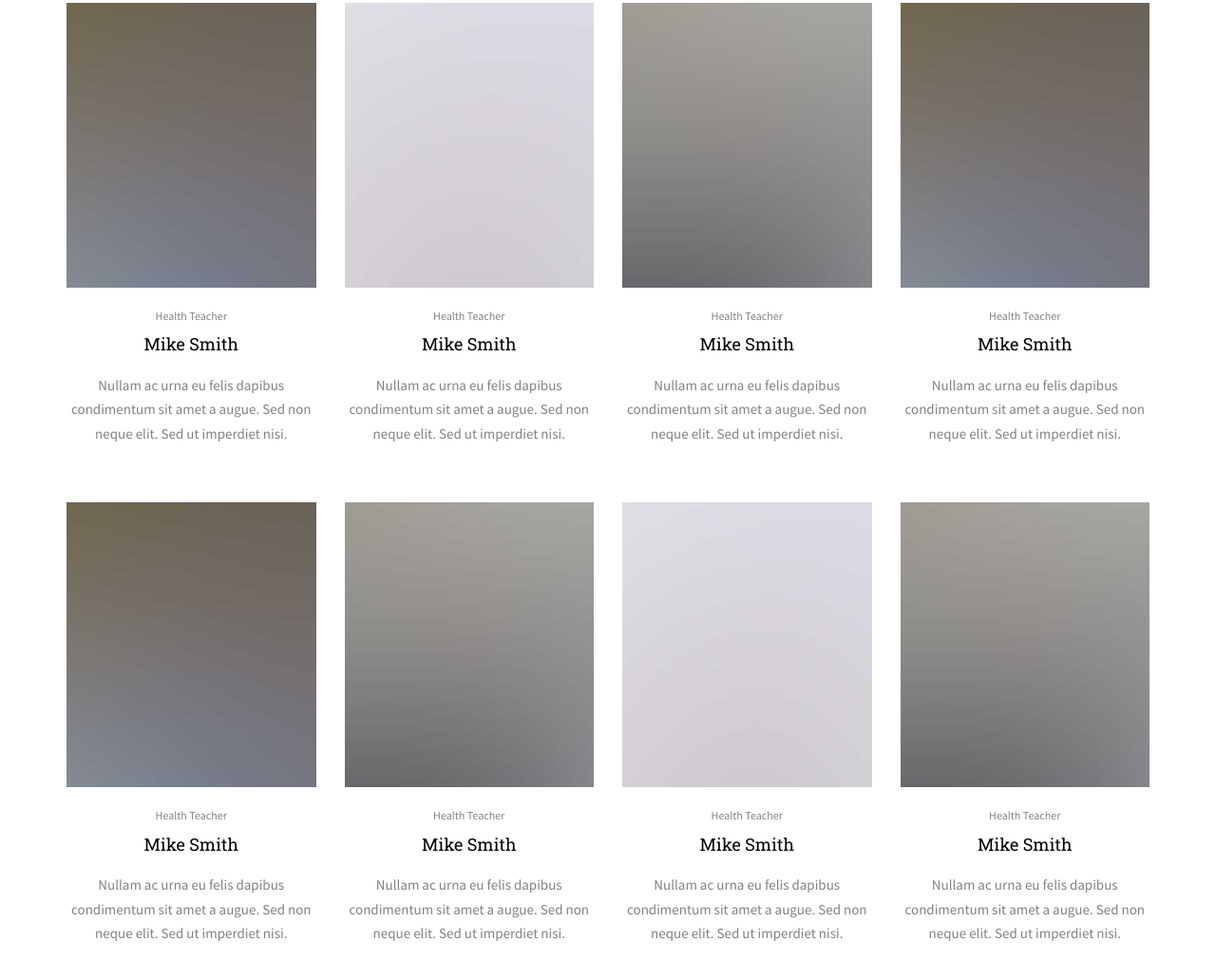
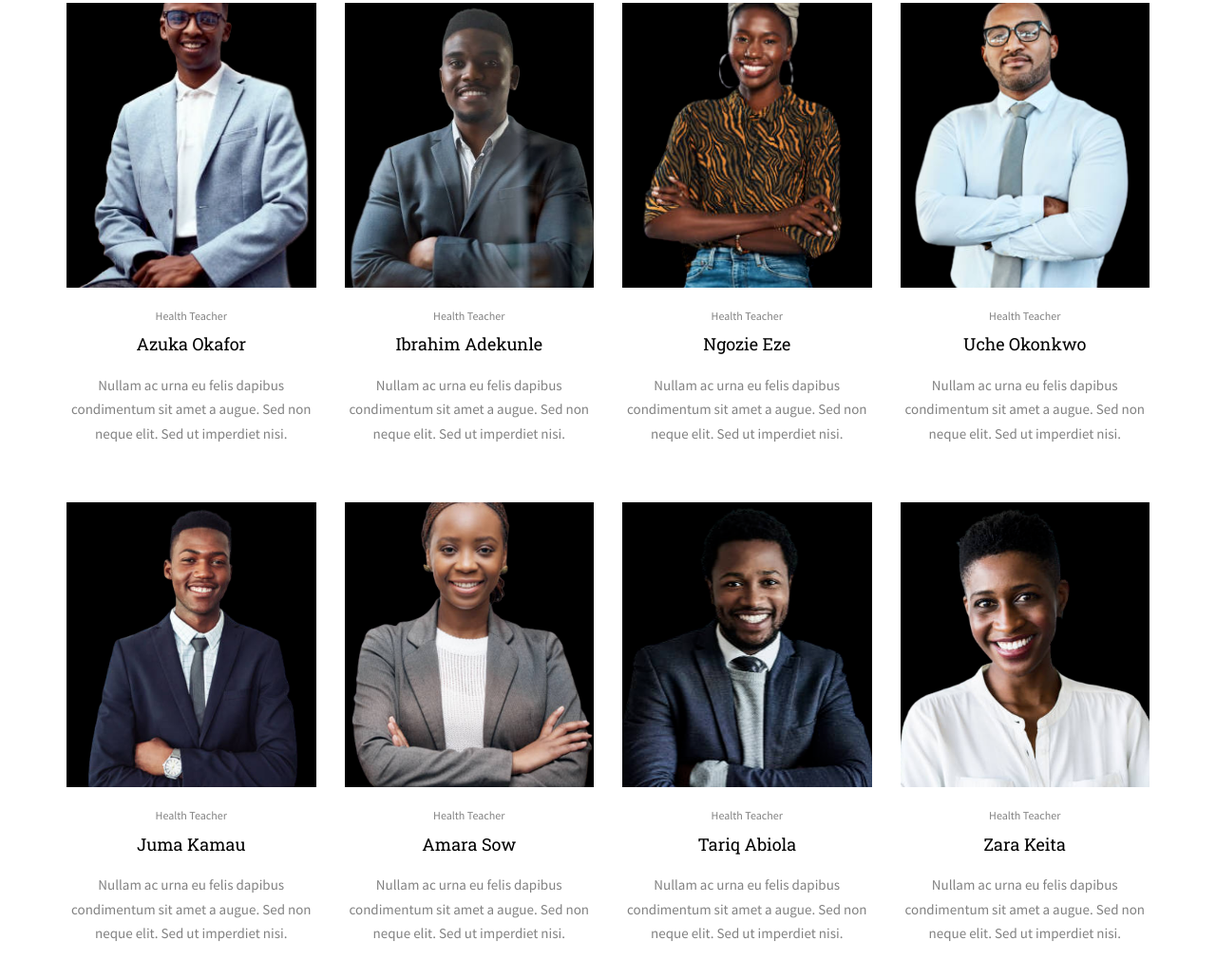
Before and after one commit to Thatchidinma/Learnhub, a plain HTML site: page teacher.html in a window 1280 px wide. Shown: the part 854-1884 px from the top of the page at 95% size. Drawn offline with Linux system fonts and the light colour scheme; files whose address does not match are found by name.

Commit message:
teacher's page modified

```diff
--- a/teacher.html
+++ b/teacher.html
@@ -148,7 +148,7 @@
 			<div class="row">
 				<div class="col-md-3 text-center">
 					<div class="staff">
-						<div class="staff-img" style="background-image: url(images/staff-1.jpg);">
+						<div class="staff-img" style="background-image: url(images/Teacherm3.png);">
 							<ul class="fh5co-social">
 								<li><a href="#"><i class="icon-facebook2"></i></a></li>
 								<li><a href="#"><i class="icon-twitter2"></i></a></li>
@@ -157,13 +157,13 @@
 							</ul>
 						</div>
 						<span>Health Teacher</span>
-						<h3><a href="#">Mike Smith</a></h3>
+						<h3><a href="#">Azuka Okafor</a></h3>
 						<p>Nullam ac urna eu felis dapibus condimentum sit amet a augue. Sed non neque elit. Sed ut imperdiet nisi.</p>
 					</div>
 				</div>
 				<div class="col-md-3 animate-box text-center">
 					<div class="staff">
-						<div class="staff-img" style="background-image: url(images/staff-2.jpg);">
+						<div class="staff-img" style="background-image: url(images/Teacherm.png);">
 							<ul class="fh5co-social">
 								<li><a href="#"><i class="icon-facebook2"></i></a></li>
 								<li><a href="#"><i class="icon-twitter2"></i></a></li>
@@ -172,13 +172,13 @@
 							</ul>
 						</div>
 						<span>Health Teacher</span>
-						<h3><a href="#">Mike Smith</a></h3>
+						<h3><a href="#">Ibrahim Adekunle</a></h3>
 						<p>Nullam ac urna eu felis dapibus condimentum sit amet a augue. Sed non neque elit. Sed ut imperdiet nisi.</p>
 					</div>
 				</div>
 				<div class="col-md-3 animate-box text-center">
 					<div class="staff">
-						<div class="staff-img" style="background-image: url(images/staff-3.jpg);">
+						<div class="staff-img" style="background-image: url(images/Teacherf2.png);">
 							<ul class="fh5co-social">
 								<li><a href="#"><i class="icon-facebook2"></i></a></li>
 								<li><a href="#"><i class="icon-twitter2"></i></a></li>
@@ -187,13 +187,13 @@
 							</ul>
 						</div>
 						<span>Health Teacher</span>
-						<h3><a href="#">Mike Smith</a></h3>
+						<h3><a href="#">Ngozie Eze</a></h3>
 						<p>Nullam ac urna eu felis dapibus condimentum sit amet a augue. Sed non neque elit. Sed ut imperdiet nisi.</p>
 					</div>
 				</div>
 				<div class="col-md-3 animate-box text-center">
 					<div class="staff">
-						<div class="staff-img" style="background-image: url(images/staff-1.jpg);">
+						<div class="staff-img" style="background-image: url(images/Teacherm2.png);">
 							<ul class="fh5co-social">
 								<li><a href="#"><i class="icon-facebook2"></i></a></li>
 								<li><a href="#"><i class="icon-twitter2"></i></a></li>
@@ -202,13 +202,13 @@
 							</ul>
 						</div>
 						<span>Health Teacher</span>
-						<h3><a href="#">Mike Smith</a></h3>
+						<h3><a href="#">Uche Okonkwo</a></h3>
 						<p>Nullam ac urna eu felis dapibus condimentum sit amet a augue. Sed non neque elit. Sed ut imperdiet nisi.</p>
 					</div>
 				</div>
 				<div class="col-md-3 animate-box text-center">
 					<div class="staff">
-						<div class="staff-img" style="background-image: url(images/staff-1.jpg);">
+						<div class="staff-img" style="background-image: url(images/Teacherm1.png);">
 							<ul class="fh5co-social">
 								<li><a href="#"><i class="icon-facebook2"></i></a></li>
 								<li><a href="#"><i class="icon-twitter2"></i></a></li>
@@ -217,13 +217,13 @@
 							</ul>
 						</div>
 						<span>Health Teacher</span>
-						<h3><a href="#">Mike Smith</a></h3>
+						<h3><a href="#">Juma Kamau</a></h3>
 						<p>Nullam ac urna eu felis dapibus condimentum sit amet a augue. Sed non neque elit. Sed ut imperdiet nisi.</p>
 					</div>
 				</div>
 				<div class="col-md-3 animate-box text-center">
 					<div class="staff">
-						<div class="staff-img" style="background-image: url(images/staff-3.jpg);">
+						<div class="staff-img" style="background-image: url(images/Teacherf3.png);">
 							<ul class="fh5co-social">
 								<li><a href="#"><i class="icon-facebook2"></i></a></li>
 								<li><a href="#"><i class="icon-twitter2"></i></a></li>
@@ -232,13 +232,13 @@
 							</ul>
 						</div>
 						<span>Health Teacher</span>
-						<h3><a href="#">Mike Smith</a></h3>
+						<h3><a href="#">Amara Sow</a></h3>
 						<p>Nullam ac urna eu felis dapibus condimentum sit amet a augue. Sed non neque elit. Sed ut imperdiet nisi.</p>
 					</div>
 				</div>
 				<div class="col-md-3 animate-box text-center">
 					<div class="staff">
-						<div class="staff-img" style="background-image: url(images/staff-2.jpg);">
+						<div class="staff-img" style="background-image: url(images/Teacher.png);">
 							<ul class="fh5co-social">
 								<li><a href="#"><i class="icon-facebook2"></i></a></li>
 								<li><a href="#"><i class="icon-twitter2"></i></a></li>
@@ -247,13 +247,13 @@
 							</ul>
 						</div>
 						<span>Health Teacher</span>
-						<h3><a href="#">Mike Smith</a></h3>
+						<h3><a href="#">Tariq Abiola</a></h3>
 						<p>Nullam ac urna eu felis dapibus condimentum sit amet a augue. Sed non neque elit. Sed ut imperdiet nisi.</p>
 					</div>
 				</div>
 				<div class="col-md-3 animate-box text-center">
 					<div class="staff">
-						<div class="staff-img" style="background-image: url(images/staff-3.jpg);">
+						<div class="staff-img" style="background-image: url(images/Teacherf.png);">
 							<ul class="fh5co-social">
 								<li><a href="#"><i class="icon-facebook2"></i></a></li>
 								<li><a href="#"><i class="icon-twitter2"></i></a></li>
@@ -262,7 +262,7 @@
 							</ul>
 						</div>
 						<span>Health Teacher</span>
-						<h3><a href="#">Mike Smith</a></h3>
+						<h3><a href="#">Zara Keita</a></h3>
 						<p>Nullam ac urna eu felis dapibus condimentum sit amet a augue. Sed non neque elit. Sed ut imperdiet nisi.</p>
 					</div>
 				</div>
```
Also changed, not shown: images/Teacher.png (added), images/Teacherf.png (added), images/Teacherf2.png (added), images/Teacherf3.png (added), images/Teacherm.png (added), images/Teacherm1.png (added), images/Teacherm2.png (added), images/Teacherm3.png (added), 1 other file.
